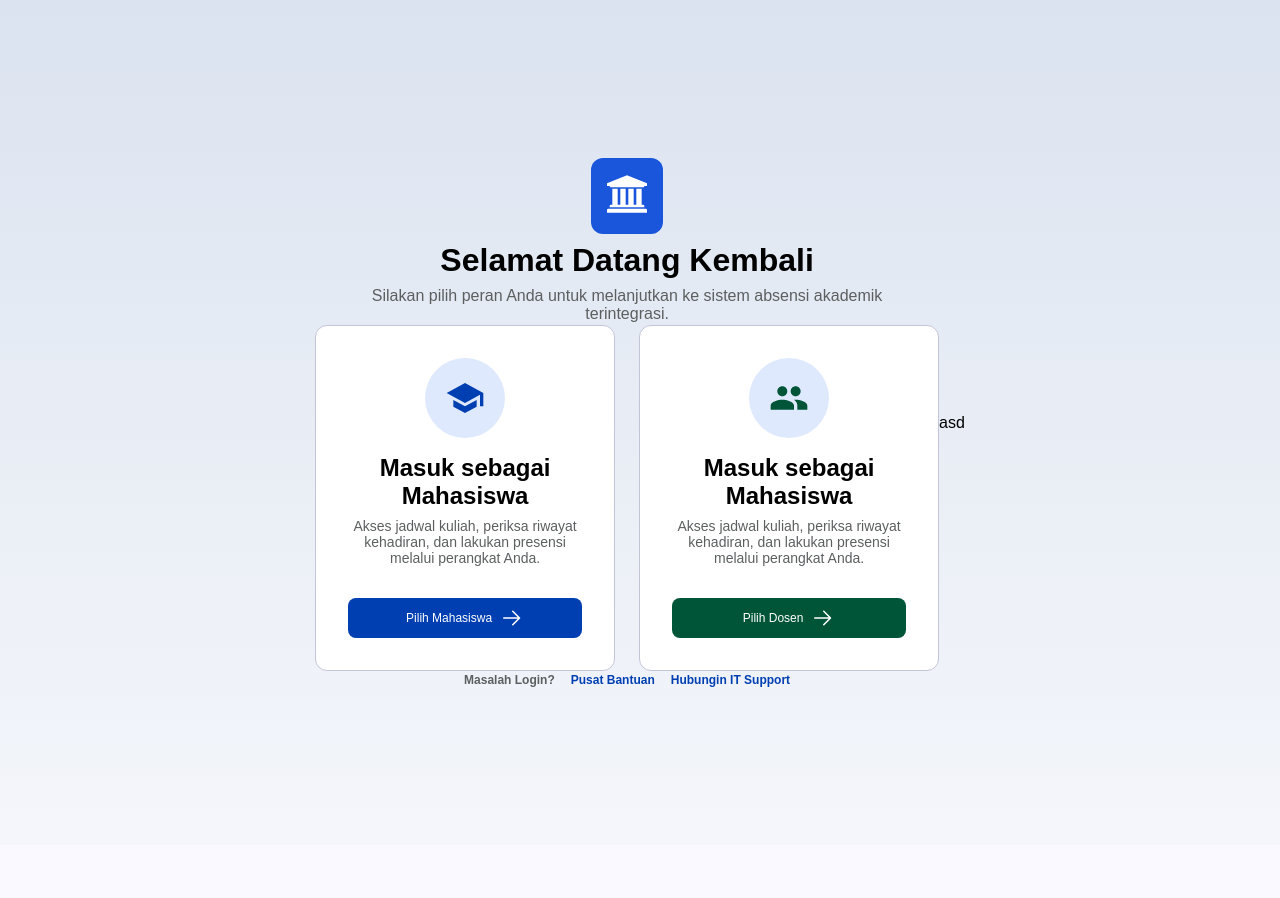
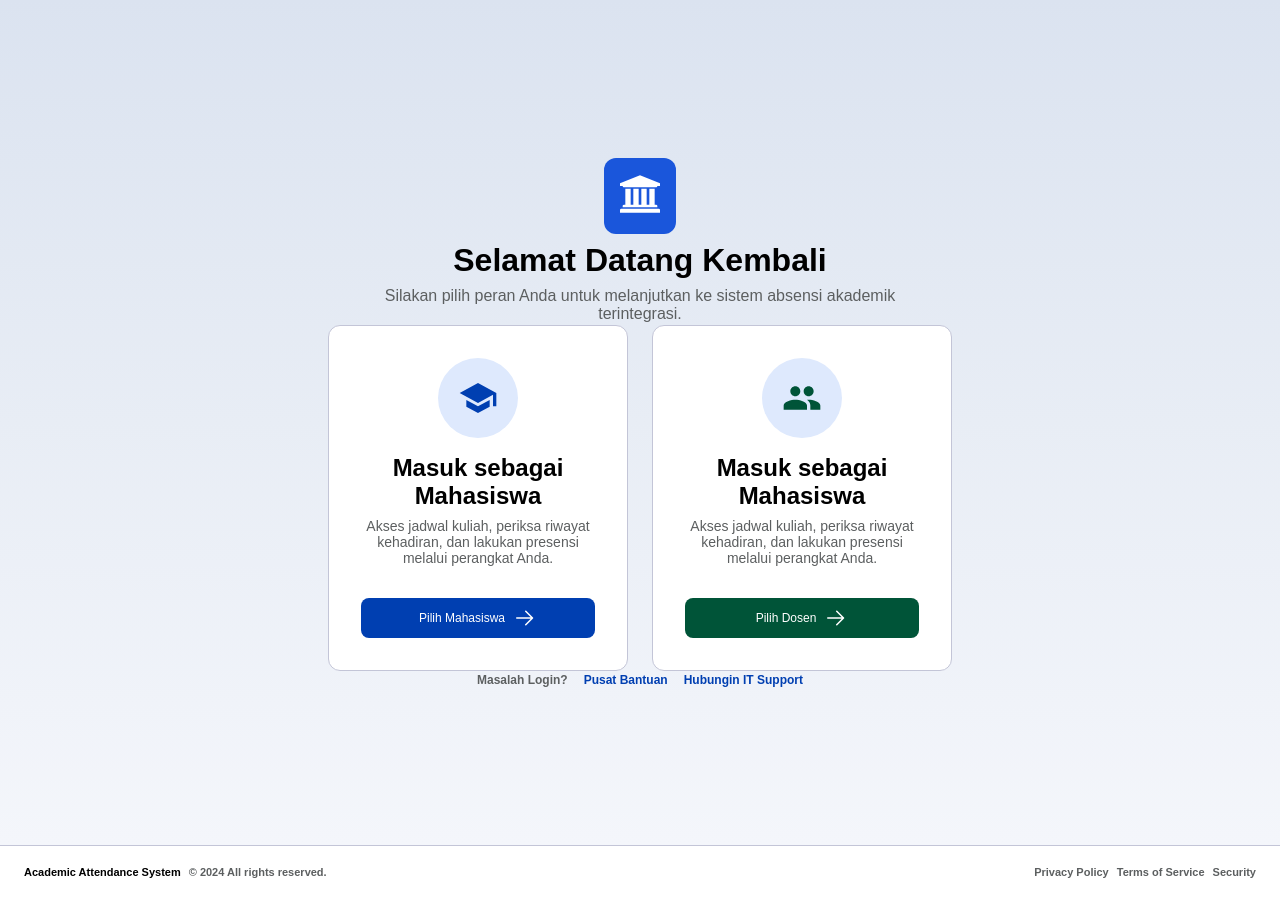
Before and after one commit to Zackyinnova/Tugas-ABL, a Python web app: template Template/index.html in a window 1280 px wide. Shown: the part 81-979 px from the top of the page. Before the commit the page ends 768 px from the top, so only its background shows below. Run offline with Jinja, Linux system fonts and the light colour scheme; the template is opened without the code that fills it, so the values that code supplies are empty.

Commit message:
style: styling footer index.html

```diff
--- a/Template/index.html
+++ b/Template/index.html
@@ -65,12 +65,14 @@
                         </div>
                     </div>
 
+                    <a href="/Template/Login_mahasiswa/LoginPage_mhs.html" class="LinkToLogin">
                         <div class="button-role mahasiswa">
                             <button>
                                 <P>Pilih Mahasiswa</P>
                                 <span class="ep--right"></span>
                             </button>
                         </div>
+                    </a>
                 </div>
 
                 <div class="container-role dosen">
@@ -90,12 +92,14 @@
                         </div>
                     </div>
 
+                    <a href="/Template/Login_dosen/LoginPage_dosen.html" class="LinkToLogin">
                         <div class="button-role dosen">
                             <button>
                                 <P>Pilih Dosen</P>
                                 <span class="ep--right"></span>
                             </button>
                         </div>
+                    </a>
                 </div>
 
             </div>
@@ -114,8 +118,34 @@
                 </div>
             </div>
         </div>
+    </main>
 
-        <P>asd</P>
-    </main>
+    <footer>
+        <div class="container-footer">
+            <div class="content-footer left">
+                <div class="text-footer edit">
+                    <P>Academic Attendance System</P>
+                </div>
+
+                <div class="text-footer">
+                    <P>© 2024 All rights reserved.</P>
+                </div>
+            </div>
+
+            <div class="content-footer right">
+                <div class="text-footer">
+                    <P>Privacy Policy</P>
+                </div>
+
+                <div class="text-footer">
+                    <P>Terms of Service</P>
+                </div>
+
+                <div class="text-footer">
+                    <P>Security</P>
+                </div>
+            </div>
+        </div>
+    </footer>
 </body>
 </html>
--- a/static/css/style.css
+++ b/static/css/style.css
@@ -150,6 +150,10 @@ nav{
     margin-top: 32px;
 }
 
+.LinkToLogin{
+    width: 100%;
+}
+
 .button-role.mahasiswa button{
     all: unset;
     width: 100%;
@@ -197,6 +201,36 @@ nav{
     color: #003FB1;
 }
 
+.container-footer{
+    width: 100%;
+    padding: 20px 24px;
+    display: flex;
+    justify-content: space-between;
+    background-color: #FFFFFF;
+    align-items: center;
+    border-top: 1px solid #C3C5D7;
+}
+
+.content-footer{
+    display: flex;
+    justify-content: center;
+    gap: 8px;
+    align-items: center;
+}
+
+.text-footer{
+    display: flex;
+    align-items: center;
+    font-size: 11px;
+    font-weight: 600;
+    color: #5C5F60;
+}
+
+.text-footer.edit{
+    color: black;
+
+}
+
 
 
 /*Icon styling*/
```
Also changed, not shown: Template/Login_mahasiswa/LoginPage_mhs.html (added, +28 -0 lines). Lines whose indentation alone changed are shown as unchanged.
